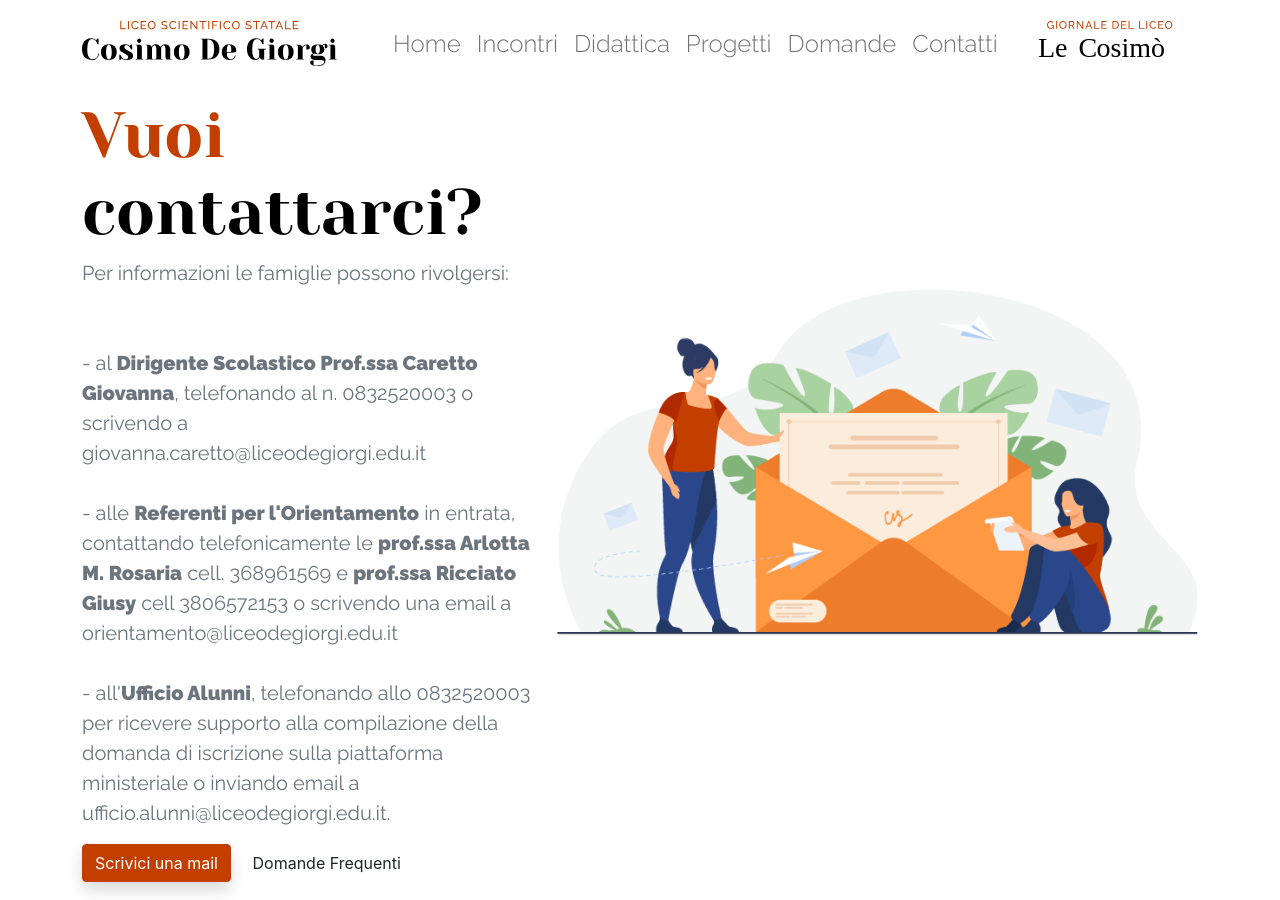
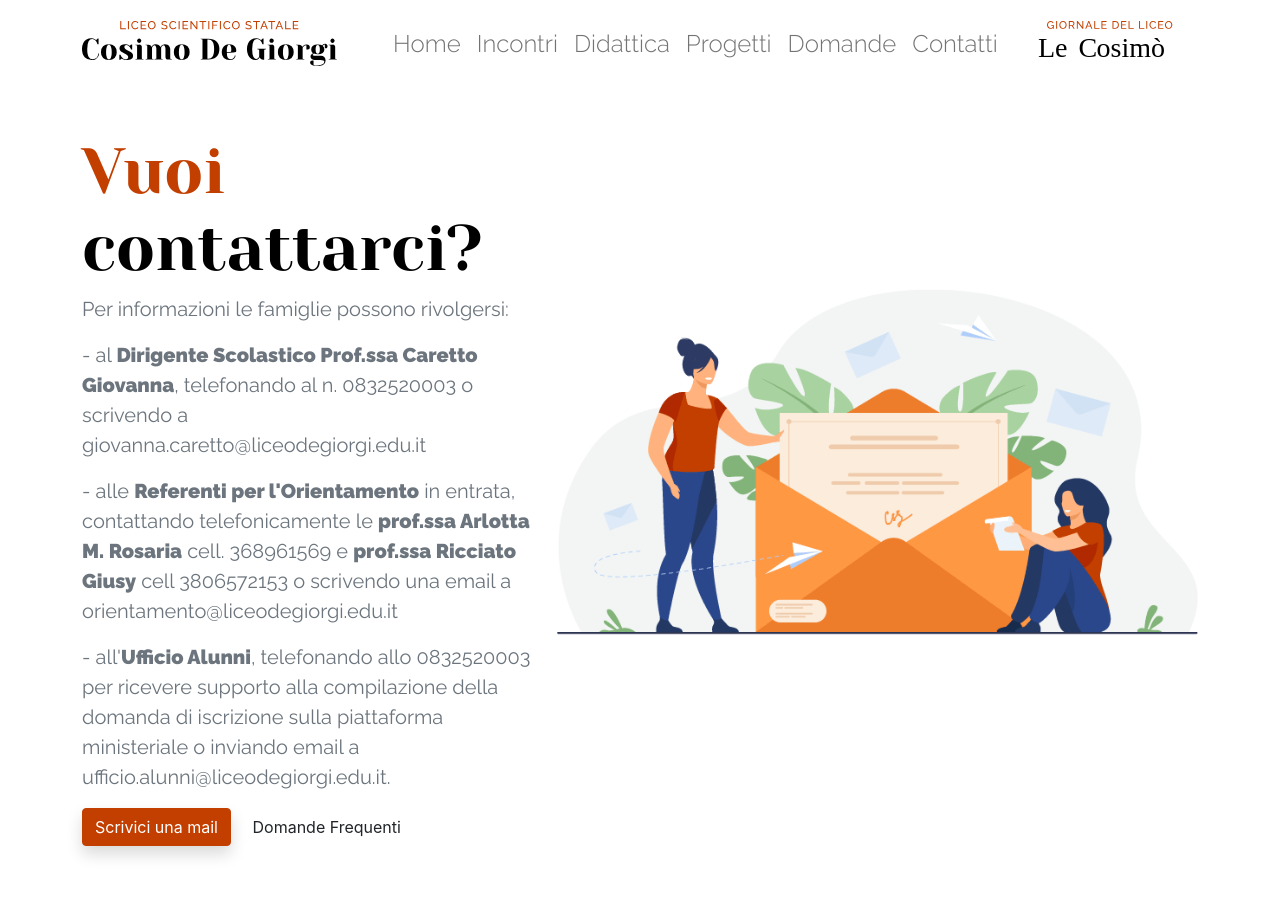
Before and after one commit to PiervitoCreanza/orientamento.liceodegiorgi.edu.it, a Jekyll site: the page built from contatti.html, in a window 1280 px wide. Built offline with Jekyll 4.4.1, drawn with Linux system fonts in a browser that asks for light colours.

Commit message:
Rearrange contatti

```diff
--- a/_data/contatti.json
+++ b/_data/contatti.json
@@ -1,7 +1,10 @@
 {
     "sezione1": {
         "titolo": "<span class='text-red'>Vuoi</span> contattarci?",
-        "sottotitolo": "Per informazioni le famiglie possono rivolgersi: <br><br><br> - al <b>Dirigente Scolastico Prof.ssa Caretto Giovanna</b>, telefonando al n. 0832520003 o scrivendo a giovanna.caretto@liceodegiorgi.edu.it <br><br>- alle <b>Referenti per l'Orientamento</b> in entrata, contattando telefonicamente le <b>prof.ssa Arlotta M. Rosaria</b> cell. 368961569 e <b>prof.ssa Ricciato Giusy</b> cell 3806572153 o scrivendo una email a orientamento@liceodegiorgi.edu.it <br><br>- all'<b>Ufficio Alunni</b>, telefonando allo 0832520003 per ricevere supporto alla compilazione della domanda di iscrizione sulla piattaforma ministeriale o inviando email a ufficio.alunni@liceodegiorgi.edu.it.",
+        "sottotitolo": "Per informazioni le famiglie possono rivolgersi:",
+        "sottotitolo1": "- al <b>Dirigente Scolastico Prof.ssa Caretto Giovanna</b>, telefonando al n. 0832520003 o scrivendo a giovanna.caretto@liceodegiorgi.edu.it",
+        "sottotitolo2": "- alle <b>Referenti per l'Orientamento</b> in entrata, contattando telefonicamente le <b>prof.ssa Arlotta M. Rosaria</b> cell. 368961569 e <b>prof.ssa Ricciato Giusy</b> cell 3806572153 o scrivendo una email a orientamento@liceodegiorgi.edu.it",
+        "sottotitolo3": "- all'<b>Ufficio Alunni</b>, telefonando allo 0832520003 per ricevere supporto alla compilazione della domanda di iscrizione sulla piattaforma ministeriale o inviando email a ufficio.alunni@liceodegiorgi.edu.it.",
         "pulsanteRosso": "Scrivici una mail",
         "pulsante": "Domande Frequenti"
     }
--- a/contatti.html
+++ b/contatti.html
@@ -3,7 +3,7 @@ layout: default
 title: "Contatti"
 ---
 {% include navigation.html %}
-<section class="scene">
+<section class="scene mt-5 mt-md-0">
     <div class="container my-auto">
       <div class="row align-items-center align-middle">
           <div class="col-12 col-md-6 col-lg-7 order-md-2" data-aos="fade-left" data-aos-delay="100">
@@ -20,7 +20,16 @@ title: "Contatti"
 
             <!-- Text -->
             <p class="lead text-center text-md-left text-muted mb-6 mb-lg-8">
-                {{site.data.contatti.sezione1.sottotitolo}}
+              {{site.data.contatti.sezione1.sottotitolo}}
+            </p>
+            <p class="lead text-center text-md-left text-muted mb-6 mb-lg-8">
+              {{site.data.contatti.sezione1.sottotitolo1}}
+            </p>
+            <p class="lead text-center text-md-left text-muted mb-6 mb-lg-8">
+              {{site.data.contatti.sezione1.sottotitolo2}}
+            </p>
+            <p class="lead text-center text-md-left text-muted mb-6 mb-lg-8">
+              {{site.data.contatti.sezione1.sottotitolo3}}
             </p>
 
             <!-- Buttons -->
```
